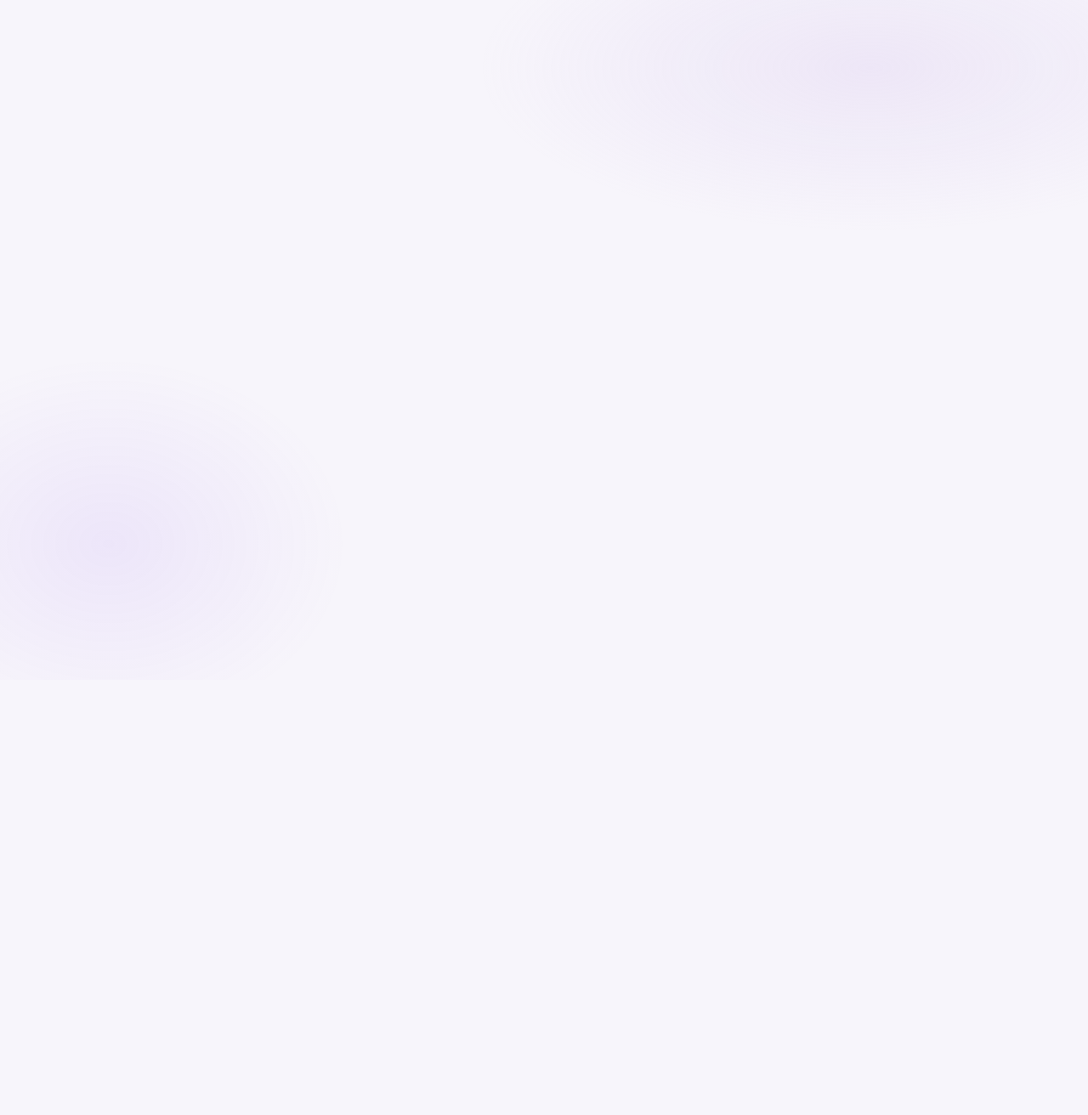
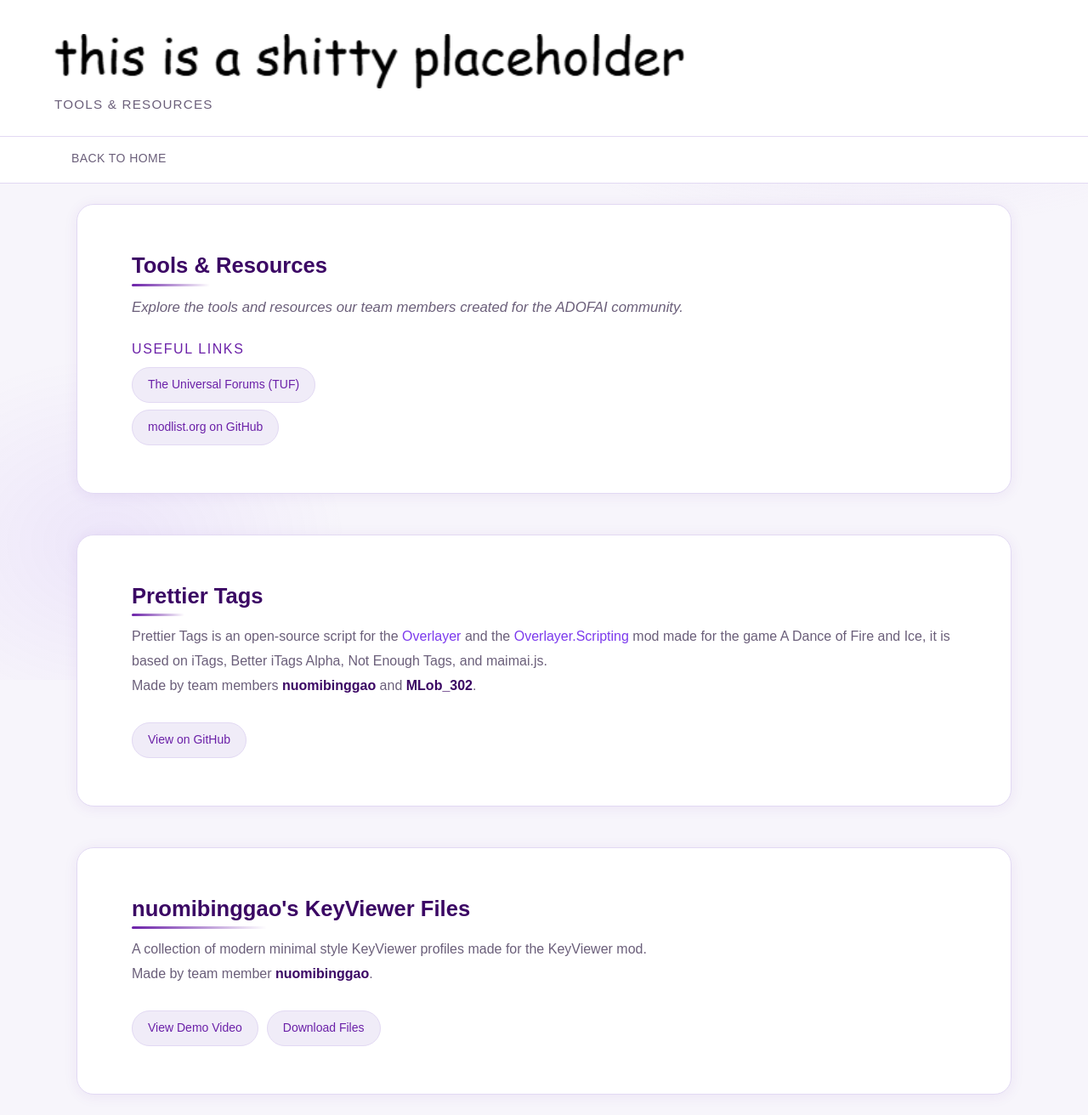
Before and after one commit to nuomibinggao/Team-Polychrome-Website, a SvelteKit app: page /resources in a window 1280 px wide. Shown: the whole page at 85% size. Before the commit the page ends 800 px from the top, so only its background shows below. Built offline with nearby package versions, Linux system fonts and the light colour scheme; a web font is replaced by a local one.

Commit message:
fix macos permission issue add tools & resources page

```diff
--- a/src/routes/+page.svelte
+++ b/src/routes/+page.svelte
@@ -11,6 +11,7 @@
   <ul>
     <li><a href='/about'>About Us</a></li>
     <li><a href='/levels'>Levels</a></li>
+    <li><a href='/resources'>Tools & Resources</a></li>
     <li><a href='/newsletter'>Newsletter</a></li>
   </ul>
 </nav>
@@ -22,7 +23,6 @@
     <h3>Current Unfinished Pages</h3>
     <ul>
       <li>Levels List</li>
-      <li>Tools & Resources</li>
       <li>Newsletter</li>
     </ul>
     <h3>To-Do</h3>
@@ -58,7 +58,7 @@
     <p>Explore the tools and resources our team members created for the ADOFAI community.</p>
   </div>
   <div class='links'>
-    <a href='/#'>View Tools & Resources</a>
+    <a href='/resources'>View Tools & Resources</a>
   </div>
 </section>
 
--- a/src/routes/resources/+page.svelte
+++ b/src/routes/resources/+page.svelte
@@ -0,0 +1,55 @@
+<svelte:head>
+  <title>Team Polychrome | Tools & Resources</title>
+</svelte:head>
+
+<h1>
+  <img src='images/placeholder.png' alt="Team Polychrome Logo" class='team-logo'>
+  Tools & Resources
+</h1>
+
+<nav>
+  <ul>
+    <li><a href='/'>Back to Home</a></li>
+  </ul>
+</nav>
+
+<section class='intro'>
+  <div class='content'>
+    <h2>Tools & Resources</h2>
+      <p>Explore the tools and resources our team members created for the ADOFAI community.</p>
+    <h3>Useful Links</h3>
+    <ul>
+      <li>
+        <a href='https://tuforums.com' rel='noopener noreferrer' target='_blank'>The Universal Forums (TUF)</a>
+      </li>
+      <li>
+        <a href='https://github.com/modlist-org' rel='noopener noreferrer' target='_blank'>modlist.org on GitHub</a>
+      </li>
+    </ul>
+  </div>
+</section>
+
+<section class='prettier-tags'>
+  <div class='content'>
+    <h2>Prettier Tags</h2>
+    <p>Prettier Tags is an open-source script for the <a href='https://github.com/modlist-org/Overlayer' class='inline-link'>Overlayer</a> and the <a href='https://github.com/modlist-org/Overlayer.Scripting' class='inline-link'>Overlayer.Scripting</a> mod
+      made for the game A Dance of Fire and Ice,
+      it is based on iTags, Better iTags Alpha, Not Enough Tags, and maimai.js.</p>
+      <p>Made by team members <strong>nuomibinggao</strong> and <strong>MLob_302</strong>.</p>
+  </div>
+  <div class='links'>
+    <a href='https://github.com/nuomibinggao/Prettier-Tags' rel='noopener noreferrer' target='_blank'>View on GitHub</a>
+  </div>
+</section>
+
+<section class='nuomibinggao-kv'>
+  <div class='content'>
+    <h2>nuomibinggao's KeyViewer Files</h2>
+    <p>A collection of modern minimal style KeyViewer profiles made for the KeyViewer mod.</p>
+    <p>Made by team member <strong>nuomibinggao</strong>.</p>
+  </div>
+  <div class='links'>
+    <a href='https://www.bilibili.com/video/BV1xRHZz7Eeq' rel='noopener noreferrer' target='_blank'>View Demo Video</a>
+    <a href='/#'>Download Files</a>
+  </div>
+</section>
```
Also changed, not shown: 1 other file (tests, documents, lock files or other folders).
